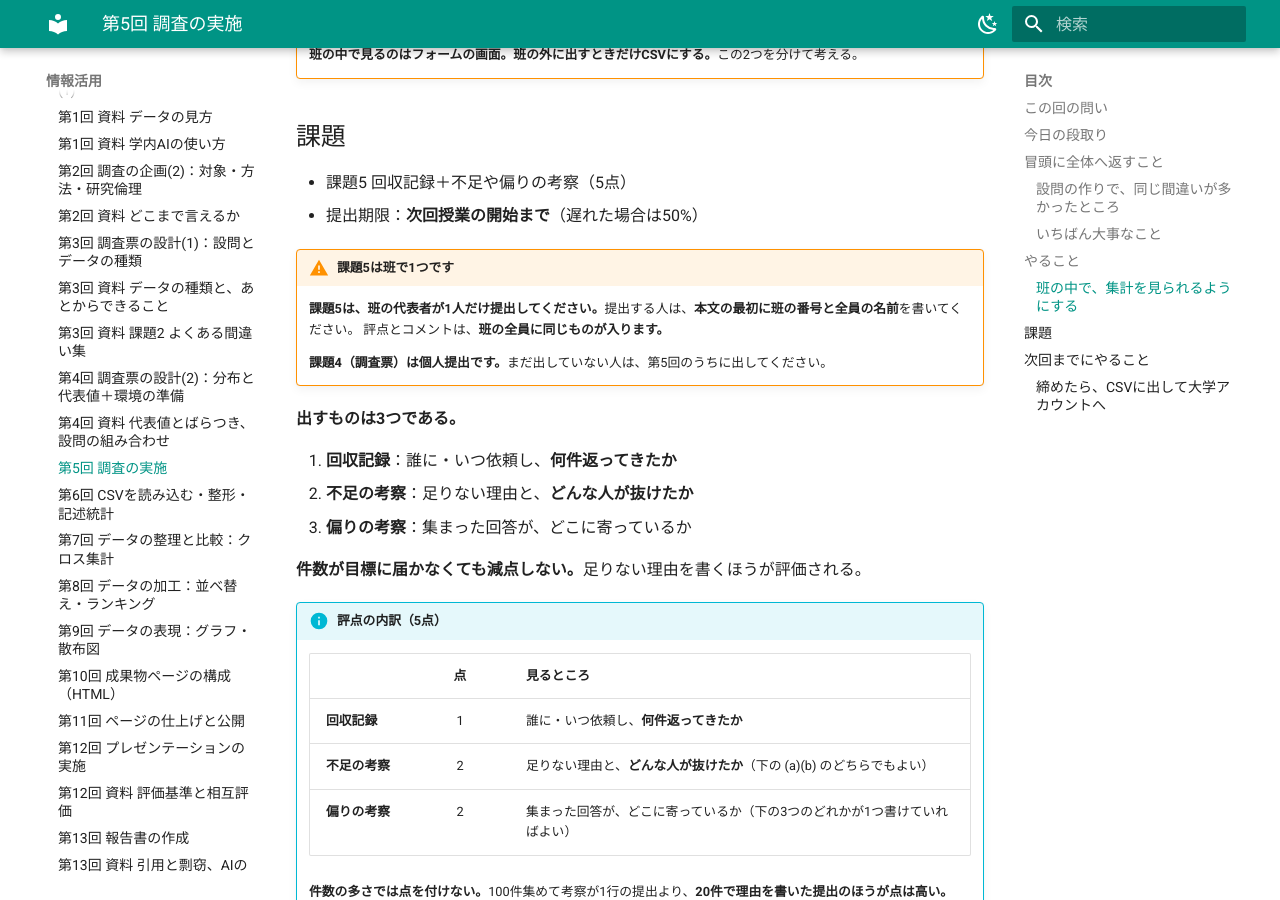
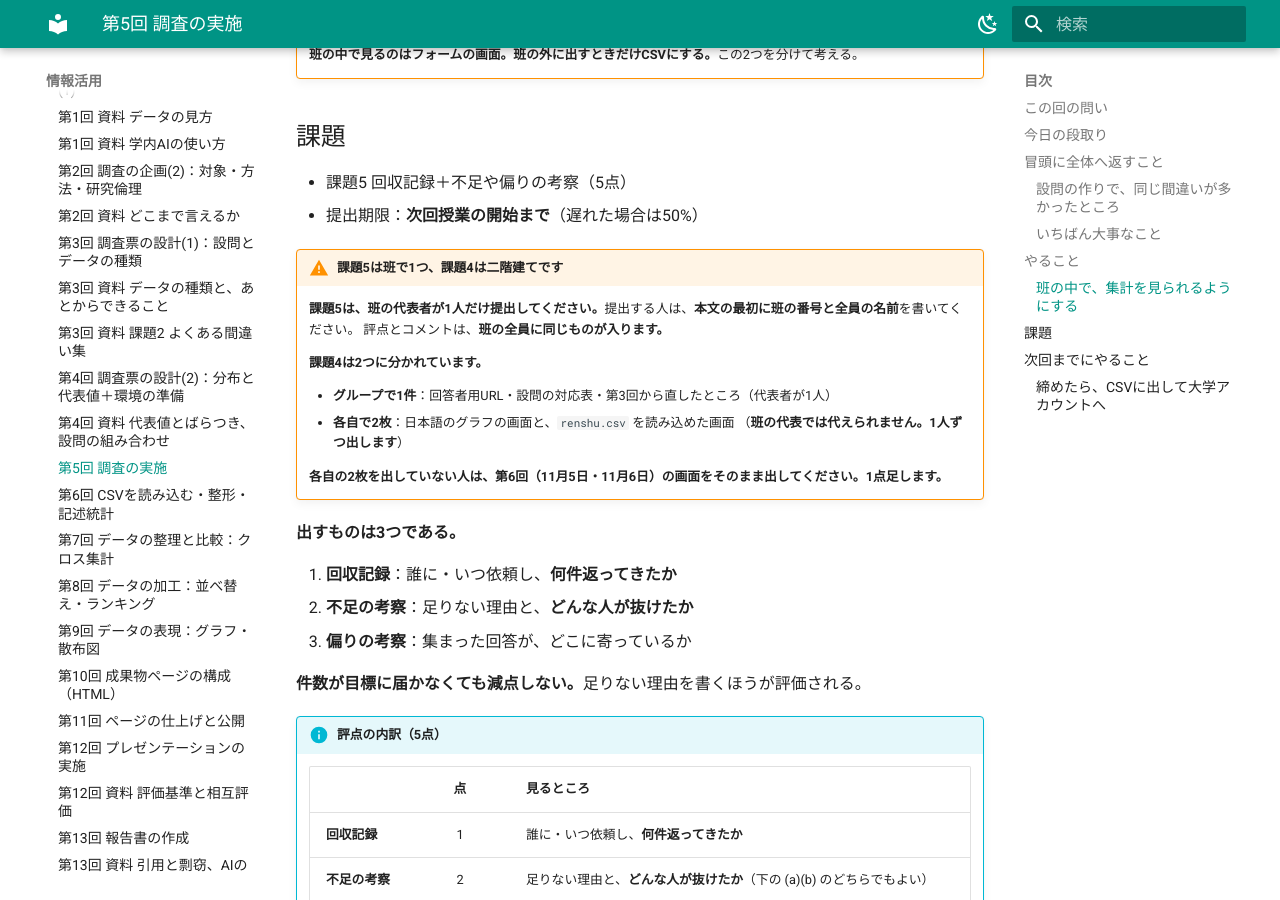
Before and after one commit to aonoa68/joho-katsuyo, an MkDocs documentation site: the page built from docs/week05.md, in a window 1280 px wide and 900 px high, scrolled down 5089 px. Built offline with MkDocs 1.6.1 and Material for MkDocs 9.7.7, drawn with Linux system fonts in a browser that asks for light colours; a script that is not in the unit is left out.

Commit message:
第5回・第6回: 課題4は「グループで1件＋各自2枚」の二階建てであることを明記
Co-Authored-By: Claude Opus 5 <noreply@anthropic.com>
Claude-Session: https://claude.ai/code/session_01491iACNdyWdrViehZyTRv6

```diff
--- a/docs/week05.md
+++ b/docs/week05.md
@@ -196,11 +196,17 @@
 - 課題5 回収記録＋不足や偏りの考察（5点）
 - 提出期限：**次回授業の開始まで**（遅れた場合は50%）
 
-!!! warning "課題5は**班で1つ**です"
+!!! warning "課題5は**班で1つ**、課題4は**二階建て**です"
     **課題5は、班の代表者が1人だけ提出してください。**提出する人は、**本文の最初に班の番号と全員の名前**を書いてください。
     評点とコメントは、**班の全員に同じものが入ります。**
 
-    **課題4（調査票）は個人提出です。**まだ出していない人は、第5回のうちに出してください。
+    **課題4は2つに分かれています。**
+
+    - **グループで1件**：回答者用URL・設問の対応表・第3回から直したところ（代表者が1人）
+    - **各自で2枚**：日本語のグラフの画面と、`renshu.csv` を読み込めた画面
+      （**班の代表では代えられません。1人ずつ出します**）
+
+    **各自の2枚を出していない人は、第6回（11月5日・11月6日）の画面をそのまま出してください。1点足します。**
 
 **出すものは3つである。**
 
```
Also changed, not shown: docs/week06.md (+4 -0 lines).
